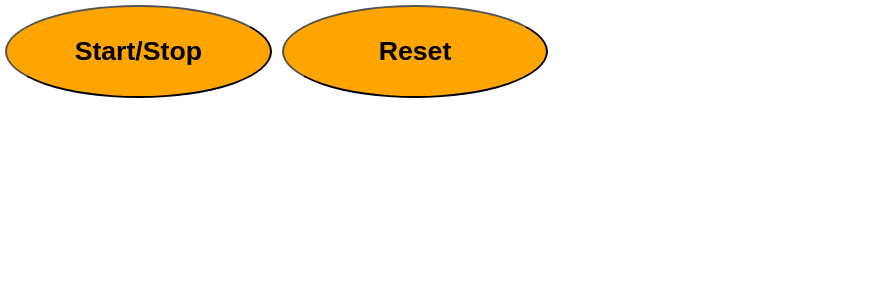
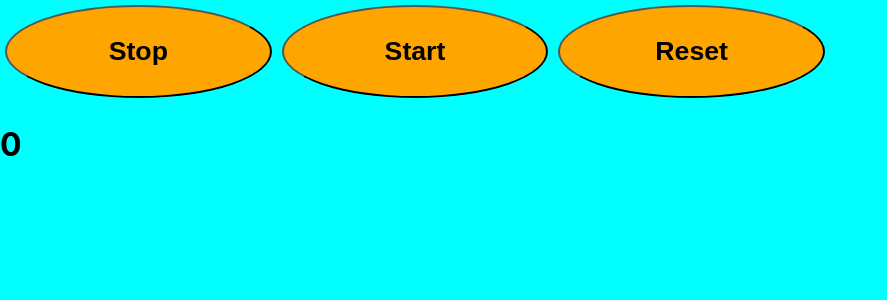
Before and after one commit to Blancaslan/JS-Stopwatch-Website, a React (Create React App) app in the folder my-app/: page / in a window 1280 px wide. Shown: the top 300 px of the page, without its empty margins (0-887 px from the left). Built offline with nearby package versions, Linux system fonts and the light colour scheme.

Commit message:
All buttons working with working counter
The start, stop and reset buttons work allowing you to control the flow of a counter ++ loop

```diff
--- /dev/null
+++ b/my-app/src/backend.js
@@ -0,0 +1,2 @@
+let x = 0
+setInterval(() => console.log(x++), 2000)
--- a/my-app/src/components/button/button.css
+++ b/my-app/src/components/button/button.css
@@ -1,4 +1,4 @@
-.outerbox {
+.box {
     margin: 5px;
     height: 7em;
     width: 20em;
@@ -6,7 +6,7 @@
     border-radius: 50%;
 }
 
-.startstop {
+.text {
     text-align: center;
     padding: 0px;
 }
--- a/my-app/src/components/button/button.js
+++ b/my-app/src/components/button/button.js
@@ -1,13 +1,9 @@
 import './button.css'
 
-export default function CustomButton({mainText}) {
+export default function Button({text, onClick}) {
     return (
-        <button className="outerbox" onClick={watchfunction}>
-            <h1 className="startstop">{mainText}</h1>
+        <button className="box" onClick={onClick}>
+            <h1 className="text">{text}</h1>
         </button>
     )
 }
-
-function watchfunction() {
-    alert("Hello")
-}
--- a/my-app/src/components/home/home.css
+++ b/my-app/src/components/home/home.css
@@ -0,0 +1,5 @@
+.Grid {
+    width: 100vw;
+    height: 100vh;
+    background-color: aqua;
+}
--- a/my-app/src/components/home/home.js
+++ b/my-app/src/components/home/home.js
@@ -1,11 +1,36 @@
 import './home.css'
 import CustomButton from '../button/button';
+
+let counter = 0
+let intervalID
 
 export default function Home() {
     return(
         <div className="Grid">
-            <CustomButton mainText={"Start/Stop"}></CustomButton>
-            <CustomButton mainText={"Reset"}></CustomButton>
+            <CustomButton text={"Stop"} onClick={stop}></CustomButton>
+            <CustomButton text={"Start"} onClick={start}></CustomButton>
+            <CustomButton text={"Reset"} onClick={reset}></CustomButton>
+            <h1 id="count">{counter}</h1>
         </div>
     )
 }
+
+function start() {
+    if (!intervalID) {
+        intervalID = setInterval(() => {
+            counter++
+            document.getElementById("count").innerHTML=counter
+        }, 1000)
+    }
+}
+
+function stop() {
+    clearInterval(intervalID)
+}
+
+
+function reset() {
+    counter = 0
+    document.getElementById("count").innerHTML=counter
+    clearInterval(intervalID)
+}
```
